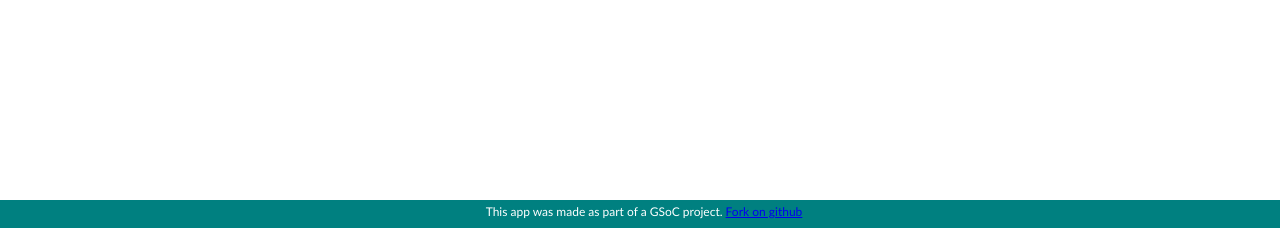
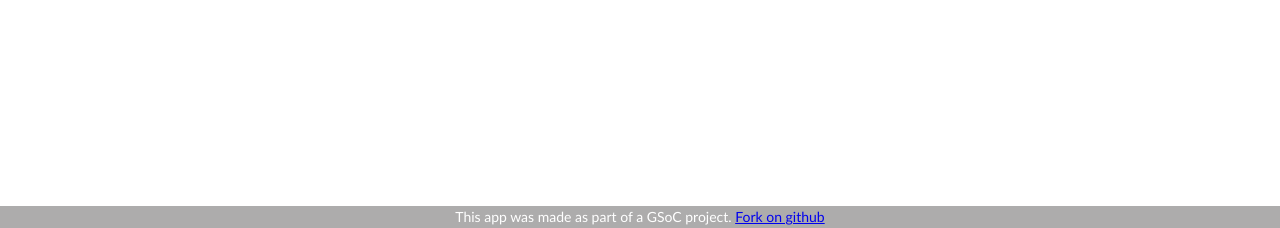
Before and after one commit to Niharika29/bugtracker, a Django app: page /bugform/admin in a window 1280 px wide. Shown: the part 572-800 px from the top of the page. Run offline with Django 3.2, Linux system fonts and the light colour scheme.

Commit message:
Footer grey

```diff
--- a/bugtracker/static/css/bugtracker.css
+++ b/bugtracker/static/css/bugtracker.css
@@ -32,10 +32,11 @@ label {
 	width: 100%;
 	position: absolute;
 	bottom: 0;
-	height: 20px;
-	font-size: 12px;
-	background-color: #008080;
+	height: 22px;
+	font-size: 14px;
+	background-color: #adacac;
 	color: white;
-	padding: 4px;
+	line-height: 22px;
+	vertical-align: middle;
 	text-align: center;
 }
```
